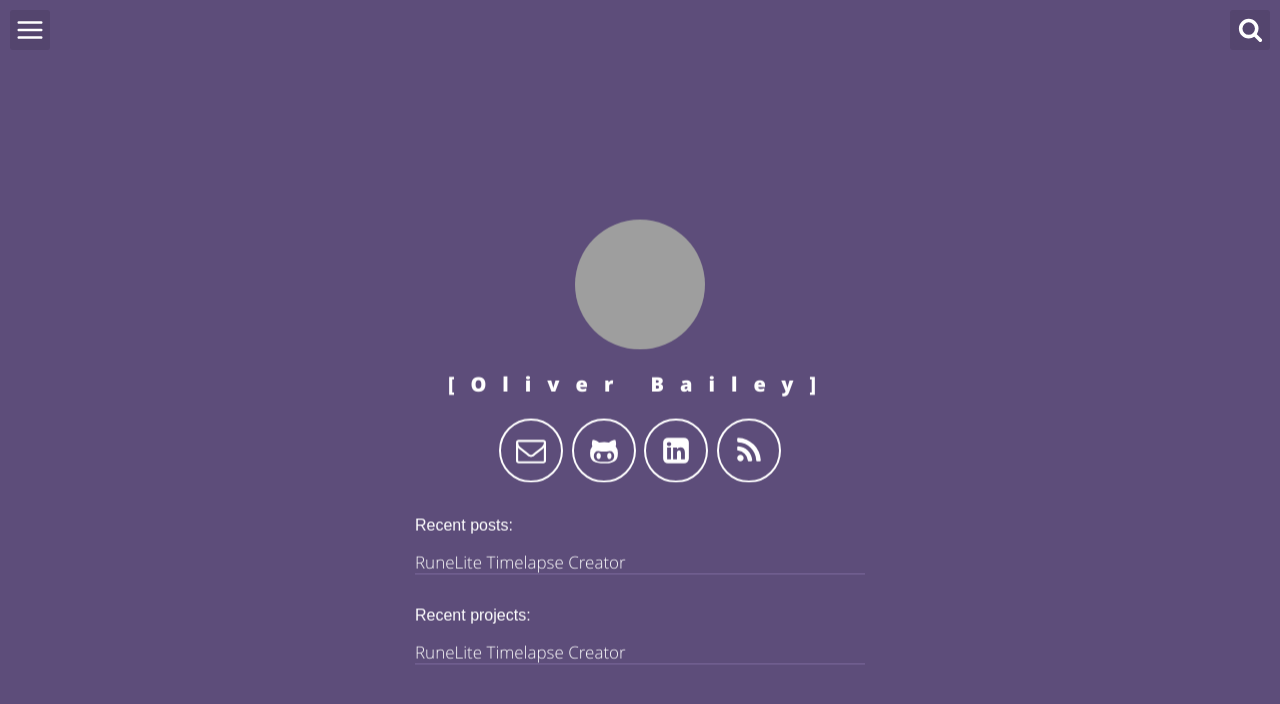
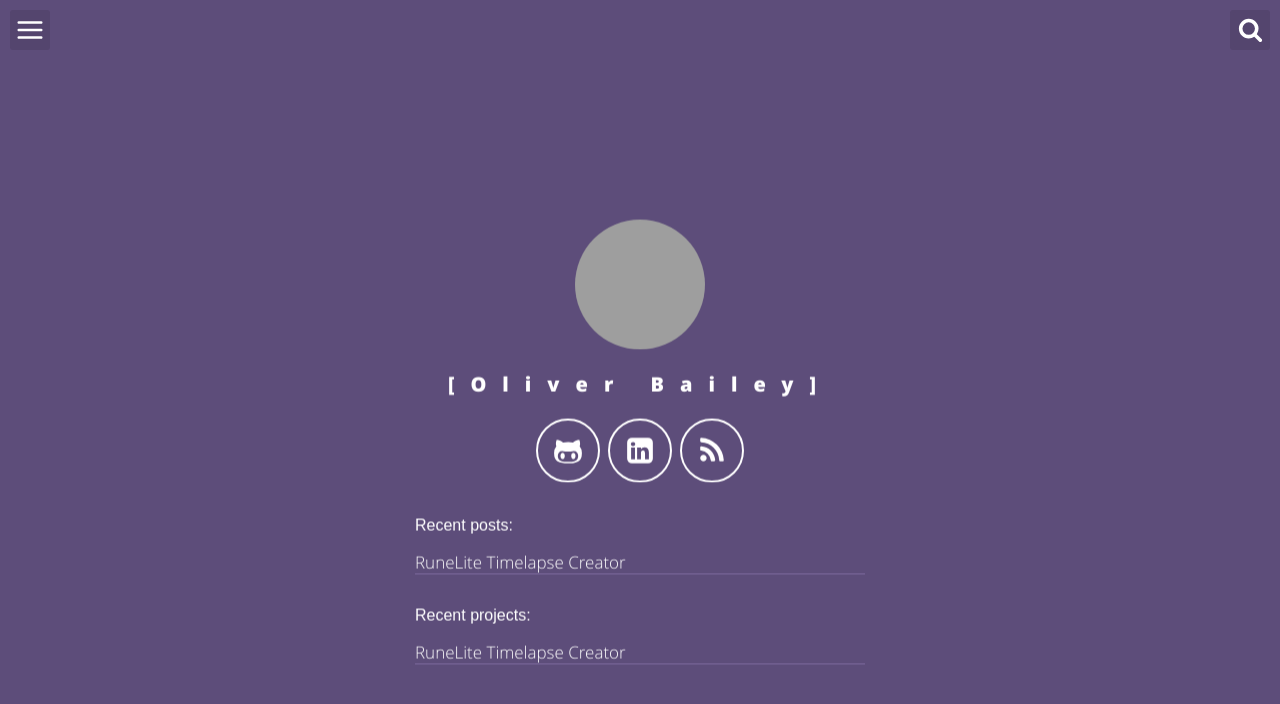
Before and after one commit to OliverBailey/oliverbailey.github.io, a Jekyll site: the page built from index.html, in a window 1280 px wide. Shown: the top 704 px of the page. Built offline with Jekyll 4.4.1, drawn with Linux system fonts in a browser that asks for light colours; grey boxes are pictures that could not be loaded.

Commit message:
Remove public email contact

```diff
--- a/_config.yml
+++ b/_config.yml
@@ -7,7 +7,6 @@ url: ""
 # User settings
 username: Oliver Bailey
 user_title: Devops/Infrastructure Engineer
-email: publicsite@obailey.co.uk
 github_username:  OliverBailey
 linkedin_public_url: oliver-bailey-5687349a # Example: For public profile 'www.linkedin.com/in/john-smith', 'john-smith' is your linkedin_public_url
 profile_picture: https://user-images.githubusercontent.com/8653158/56837661-2010a400-6873-11e9-8a78-74c89788bb27.png
--- a/_includes/header-default.html
+++ b/_includes/header-default.html
@@ -10,10 +10,6 @@
         </h1>
 
         <div class="icons-home">
-            <a aria-label="Send email" title="Send me a e-mail" href="mailto:{{site.email}}">
-                <svg class="icon icon-email"><use xlink:href="#icon-email"></use></svg>
-            </a>
-
             <a aria-label="My Github" title="Show my projects" target="_blank" href="https://github.com/{{site.github_username}}">
                 <svg class="icon icon-github-alt"><use xlink:href="#icon-github-alt"></use></svg>
             </a>
```
